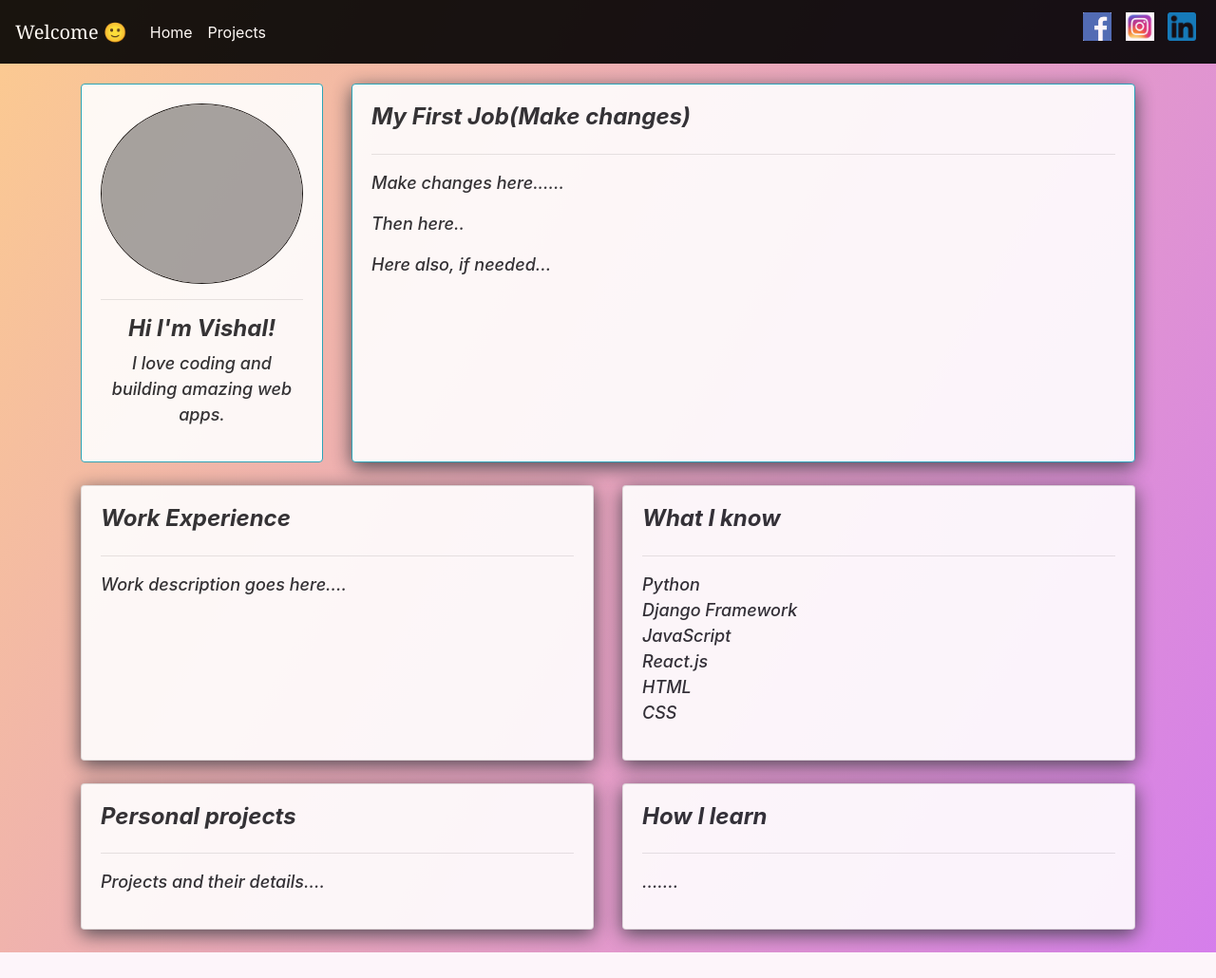
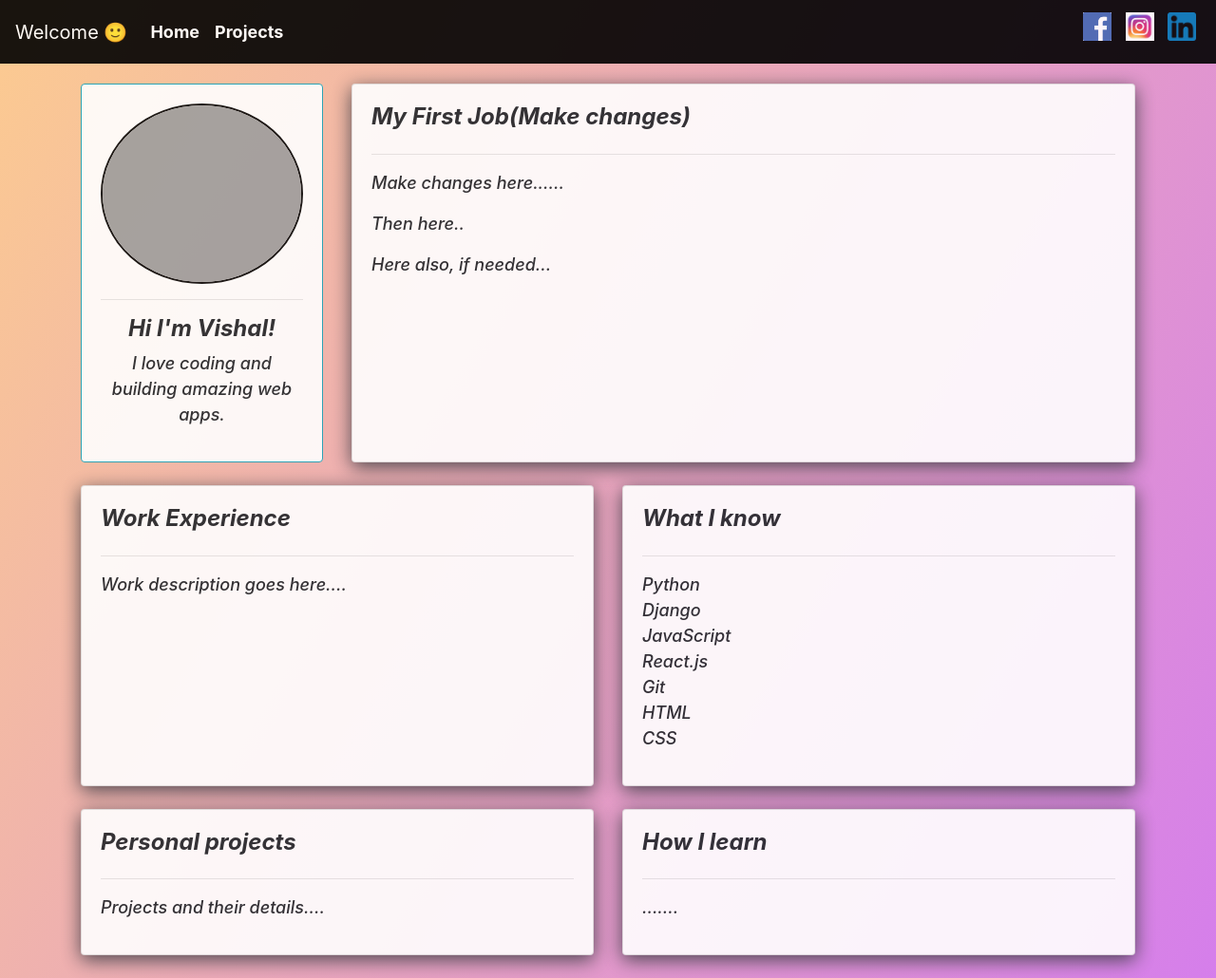
Before and after one commit to Vishal-py-js/Portfolio, a Django app: page / in a window 1280 px wide. Shown: the whole page at 95% size. Before the commit the page ends 1003 px from the top, so only its background shows below. Run offline with Django 3.2, Linux system fonts and the light colour scheme; some libraries are stand-ins or nearby versions; grey boxes are pictures that could not be loaded.

Commit message:
added more details about myself

```diff
--- a/Myprofile/Templates/Myprofile/home.html
+++ b/Myprofile/Templates/Myprofile/home.html
@@ -30,7 +30,7 @@
                 </div>
             </div>
             <div class="col-md-9">
-                <div id="profile-wrapperr" class="card card-body h-100 border-info">
+                <div id="profile-wrapperr" class="card card-body h-100">
                     <h4>My First Job(Make changes)</h4>
                     <hr>
                     <p>Make changes here......</p>
@@ -54,9 +54,10 @@
                     <hr>
                         <p>
                             Python<br>
-                            Django Framework<br>
+                            Django<br>
                             JavaScript<br>
                             React.js<br>
+                            Git<br>
                             HTML<br>
                             CSS
                         </p>
--- a/Myprofile/Templates/Myprofile/navbar.html
+++ b/Myprofile/Templates/Myprofile/navbar.html
@@ -1,18 +1,18 @@
 {% load static %}
 
     <nav style="background: black; opacity: 0.9;" class="navbar navbar-expand-sm fixed-top navbar-light">
-        <a style="color: white; font-family: Georgia;" class="navbar-brand" href="#">Welcome &#128578</a>
+        <a style="color: white;" class="navbar-brand" href="#">Welcome &#128578</a>
         <button style="color: aliceblue;" class="navbar-toggler" type="button" data-toggle="collapse" data-target="#navbarSupportedContent" aria-controls="navbarSupportedContent" aria-expanded="false" aria-label="Toggle navigation">
           <span class="navbar-toggler-icon"></span>
         </button>
 
         <div class="collapse navbar-collapse" id="navbarSupportedContent">
-          <ul class="navbar-nav mr-auto">
+          <ul style="font-size: large;" class="navbar-nav mr-auto">
             <li class="nav-item active">
-              <a style="color:white;" class="nav-link" href="{% url 'home' %}">Home <span class="sr-only">(current)</span></a>
+              <a style="color:white;" class="nav-link" href="{% url 'home' %}"><strong>Home </strong><span class="sr-only">(current)</span></a>
             </li>
             <li class="nav-item">
-              <a style="color:white;" class="nav-link" href="{% url 'my-projects' %}">Projects</a>
+              <a style="color:white;" class="nav-link" href="{% url 'my-projects' %}"><strong>Projects </strong></a>
             </li>
           </ul>
           <ul id="ul" class="social-links">
--- a/static/css/main1.css
+++ b/static/css/main1.css
@@ -32,7 +32,7 @@
 }
 
 #profile-pic {
-  border: 1px solid black;
+  border: 2px solid rgb(8, 8, 8);
   width: 100%;
   height: 190px;
   border-radius: 50%;
```
Also changed, not shown: 1 other file.
